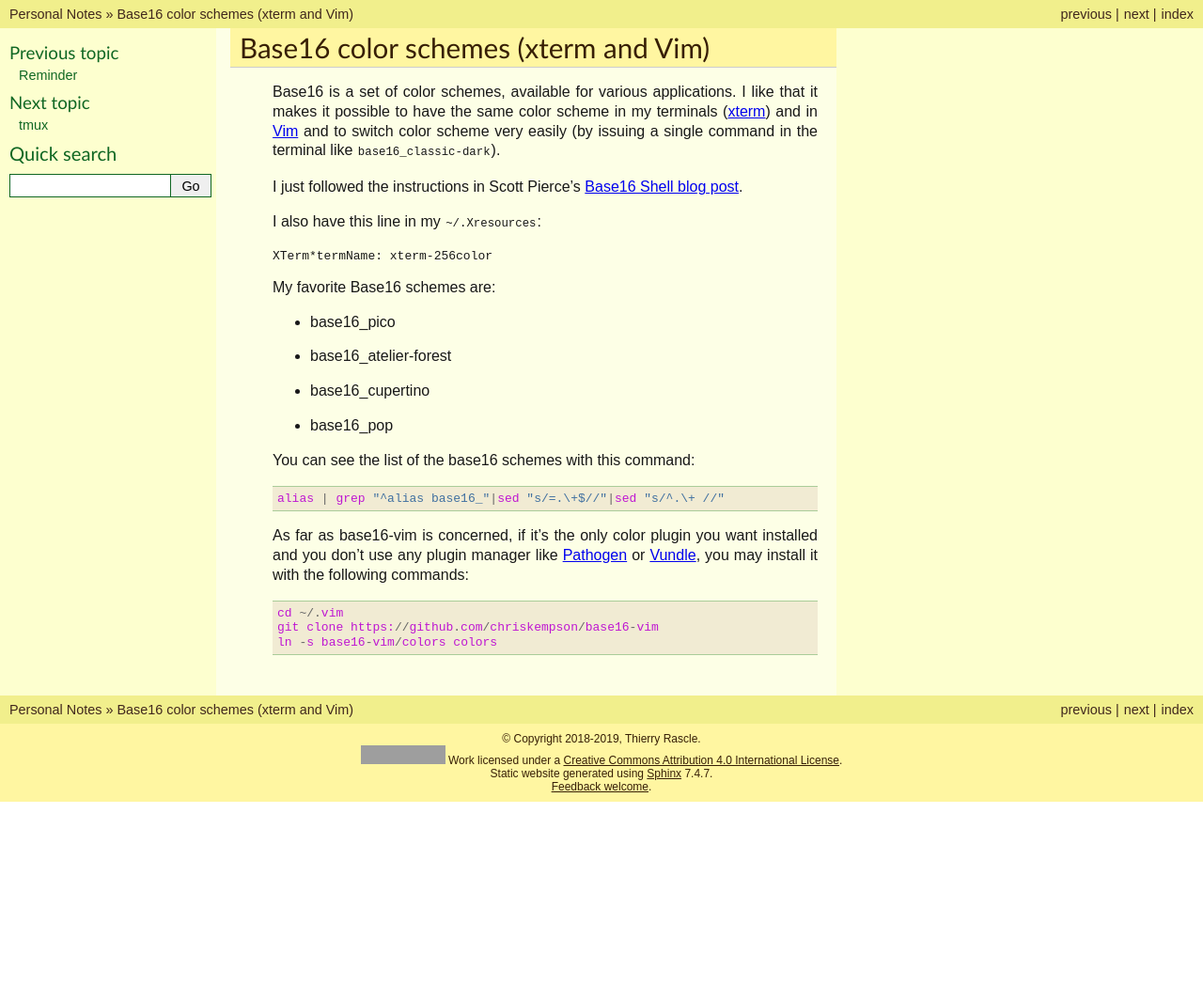
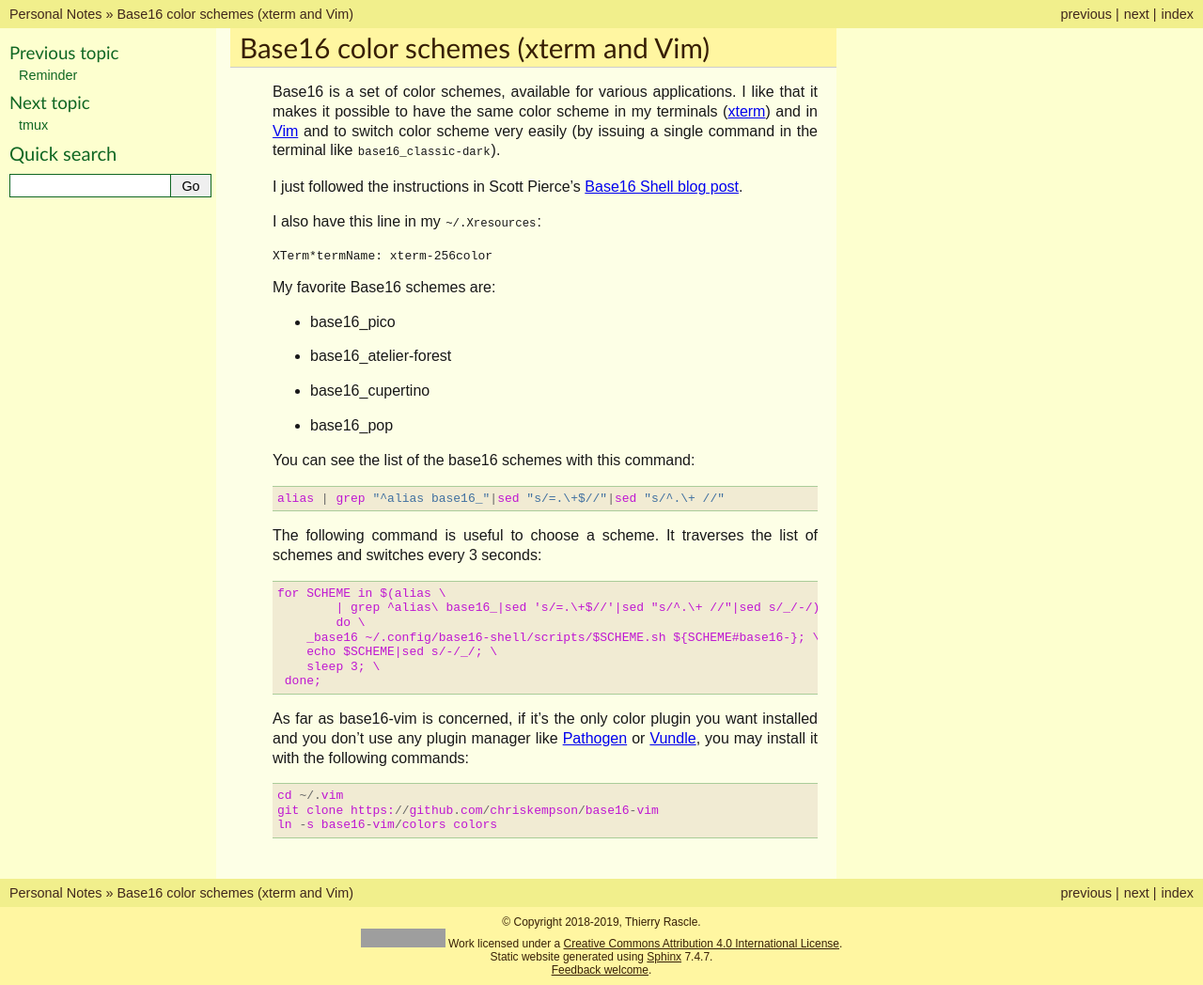
Before and after one commit to thierr26/thierr26_personal_notes_sphinx_sources, a Sphinx documentation site: the page built from source/base16_color_schemes_xterm_and_vim.rst, in a window 1280 px wide and 1048 px high. Shown: the whole window at 94% size. Built offline with Sphinx 7.4.7, drawn with Linux system fonts in a browser that asks for light colours; grey boxes are pictures that could not be loaded.

Commit message:
Add Base16 schemes test command

```diff
--- a/source/base16_color_schemes_xterm_and_vim.rst
+++ b/source/base16_color_schemes_xterm_and_vim.rst
@@ -35,6 +35,17 @@ You can see the list of the base16 schemes with this command::
 
   alias | grep "^alias base16_"|sed "s/=.\+$//"|sed "s/^.\+ //"
 
+The following command is useful to choose a scheme. It traverses the list of
+schemes and switches every 3 seconds::
+
+  for SCHEME in $(alias \
+          | grep ^alias\ base16_|sed 's/=.\+$//'|sed "s/^.\+ //"|sed s/_/-/); \
+          do \
+      _base16 ~/.config/base16-shell/scripts/$SCHEME.sh ${SCHEME#base16-}; \
+      echo $SCHEME|sed s/-/_/; \
+      sleep 3; \
+   done;
+
 As far as base16-vim is concerned, if it's the only color plugin you want
 installed and you don't use any plugin manager like `Pathogen
 <https://github.com/tpope/vim-pathogen>`_ or `Vundle
```
